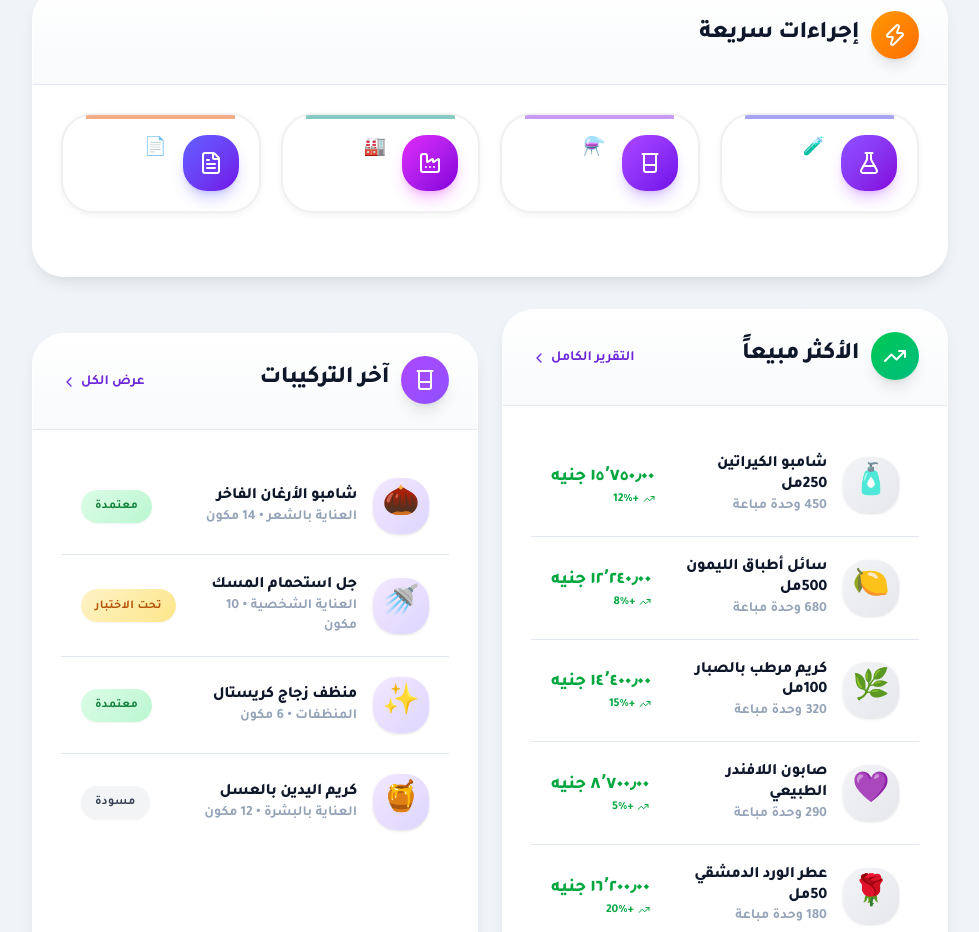
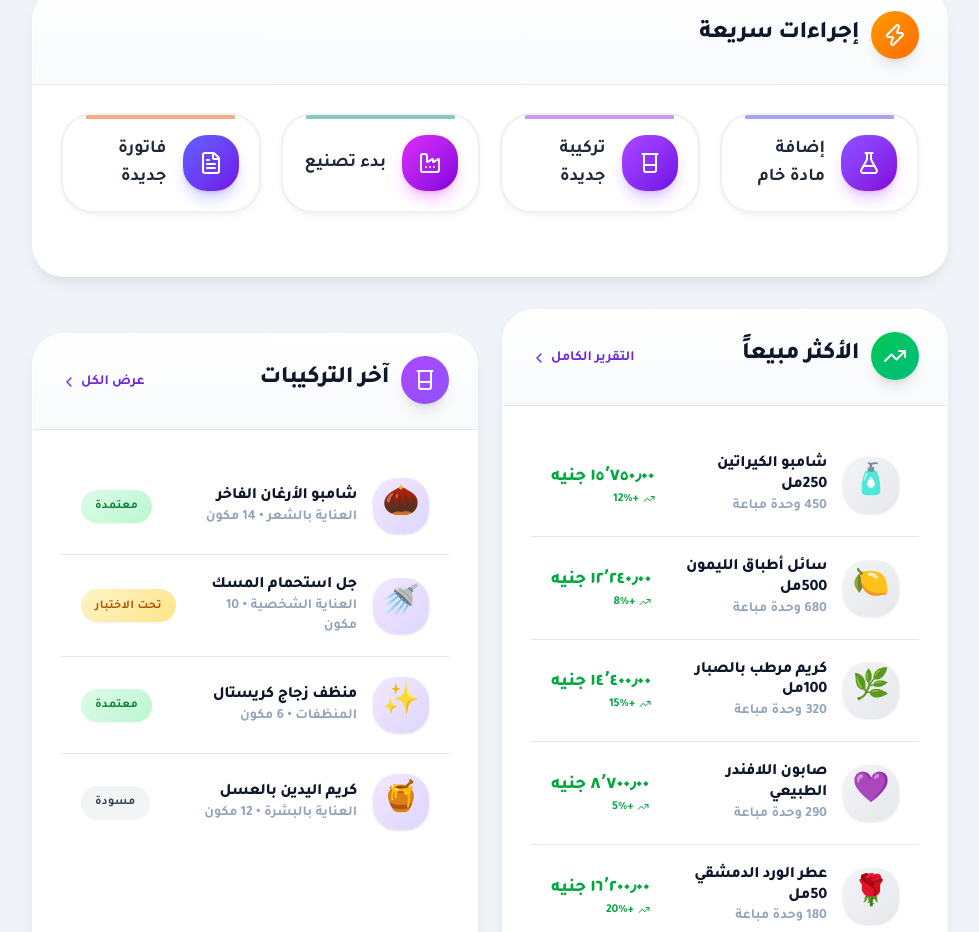
Before and after one commit to fantazia1110-design/BRAVO-new-sestym-, a Next.js app: page / in a window 1280 px wide. Shown: the part 876-1808 px from the top of the page, without its empty margins (0-979 px from the left). Built offline with nearby package versions, Linux system fonts and the light colour scheme.

Commit message:
fix: quick actions - white bg by default, colored on hover, dark text, shine sweep, no emojis
Co-authored-by: arena-agent <297053741+arena-agent@users.noreply.github.com>

```diff
--- a/src/app/page.tsx
+++ b/src/app/page.tsx
@@ -90,10 +90,10 @@ const lowStockItems = [
 
 // الإجراءات السريعة
 const quickActions = [
-  { label: '🧪 إضافة مادة خام', href: '/raw-materials/new', icon: <FlaskConical size={24} />, gradient: 'from-violet-500 to-purple-700', glow: 'shadow-purple-500/30', color: '#6d28d9' },
-  { label: '⚗️ تركيبة جديدة', href: '/formula-lab', icon: <Beaker size={24} />, gradient: 'from-purple-500 to-violet-700', glow: 'shadow-violet-500/30', color: '#7c3aed' },
-  { label: '🏭 بدء تصنيع', href: '/production/new', icon: <Factory size={24} />, gradient: 'from-fuchsia-500 to-purple-700', glow: 'shadow-fuchsia-500/30', color: '#c026d3' },
-  { label: '📄 فاتورة جديدة', href: '/invoices/new', icon: <FileText size={24} />, gradient: 'from-indigo-500 to-violet-700', glow: 'shadow-indigo-500/30', color: '#4f46e5' },
+  { label: 'إضافة مادة خام', href: '/raw-materials/new', icon: <FlaskConical size={24} />, gradient: 'from-violet-500 to-purple-700', glow: 'shadow-purple-500/30', color: '#6d28d9' },
+  { label: 'تركيبة جديدة', href: '/formula-lab', icon: <Beaker size={24} />, gradient: 'from-purple-500 to-violet-700', glow: 'shadow-violet-500/30', color: '#7c3aed' },
+  { label: 'بدء تصنيع', href: '/production/new', icon: <Factory size={24} />, gradient: 'from-fuchsia-500 to-purple-700', glow: 'shadow-fuchsia-500/30', color: '#c026d3' },
+  { label: 'فاتورة جديدة', href: '/invoices/new', icon: <FileText size={24} />, gradient: 'from-indigo-500 to-violet-700', glow: 'shadow-indigo-500/30', color: '#4f46e5' },
 ];
 
 function hexToRgb(hex: string): [number, number, number] {
@@ -110,7 +110,7 @@ function QuickActionLink({ action, c, index }: { action: typeof quickActions[num
       style={{
         animationDelay: `${0.6 + index * 0.1}s`,
         animationFillMode: 'both' as const,
-        background: action.color,
+        background: hov ? action.color : '#ffffff',
         border: hov ? '2px solid transparent' : '2px solid rgba(0,0,0,0.06)',
         transition: 'transform 0.35s ease, box-shadow 0.35s ease, border-color 0.35s ease, background 0.35s ease',
         transform: hov ? 'translateY(-6px)' : 'translateY(0)',
@@ -139,7 +139,7 @@ function QuickActionLink({ action, c, index }: { action: typeof quickActions[num
       >
         {action.icon}
       </div>
-      <span className="font-bold text-lg transition-colors duration-300" style={{ color: '#ffffff', position: 'relative', zIndex: 2, textShadow: hov ? '0 1px 3px rgba(0,0,0,0.2)' : 'none' }}>
+      <span className="font-bold text-lg transition-colors duration-300" style={{ color: hov ? '#ffffff' : '#1f2937', position: 'relative', zIndex: 2, textShadow: hov ? '0 1px 3px rgba(0,0,0,0.2)' : 'none' }}>
         {action.label}
       </span>
     </Link>
```
